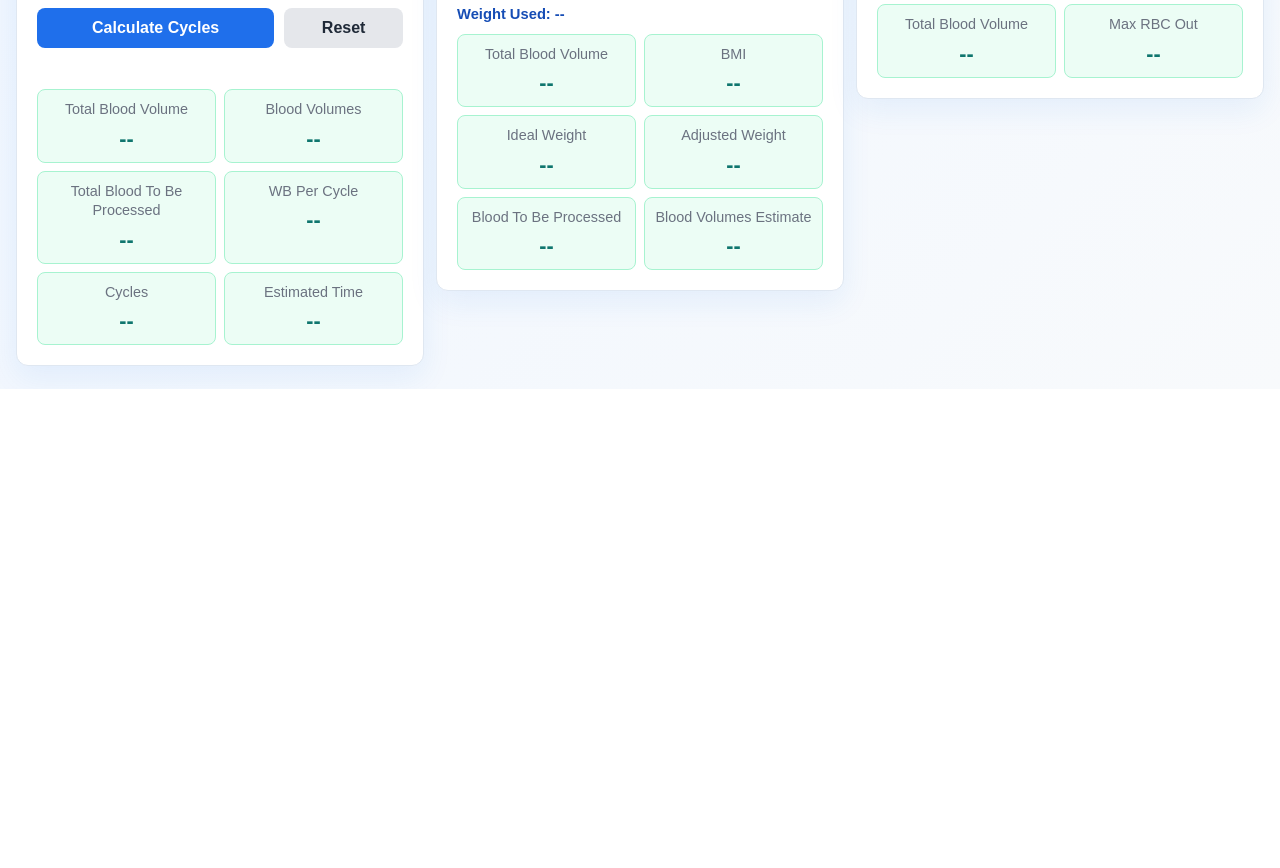
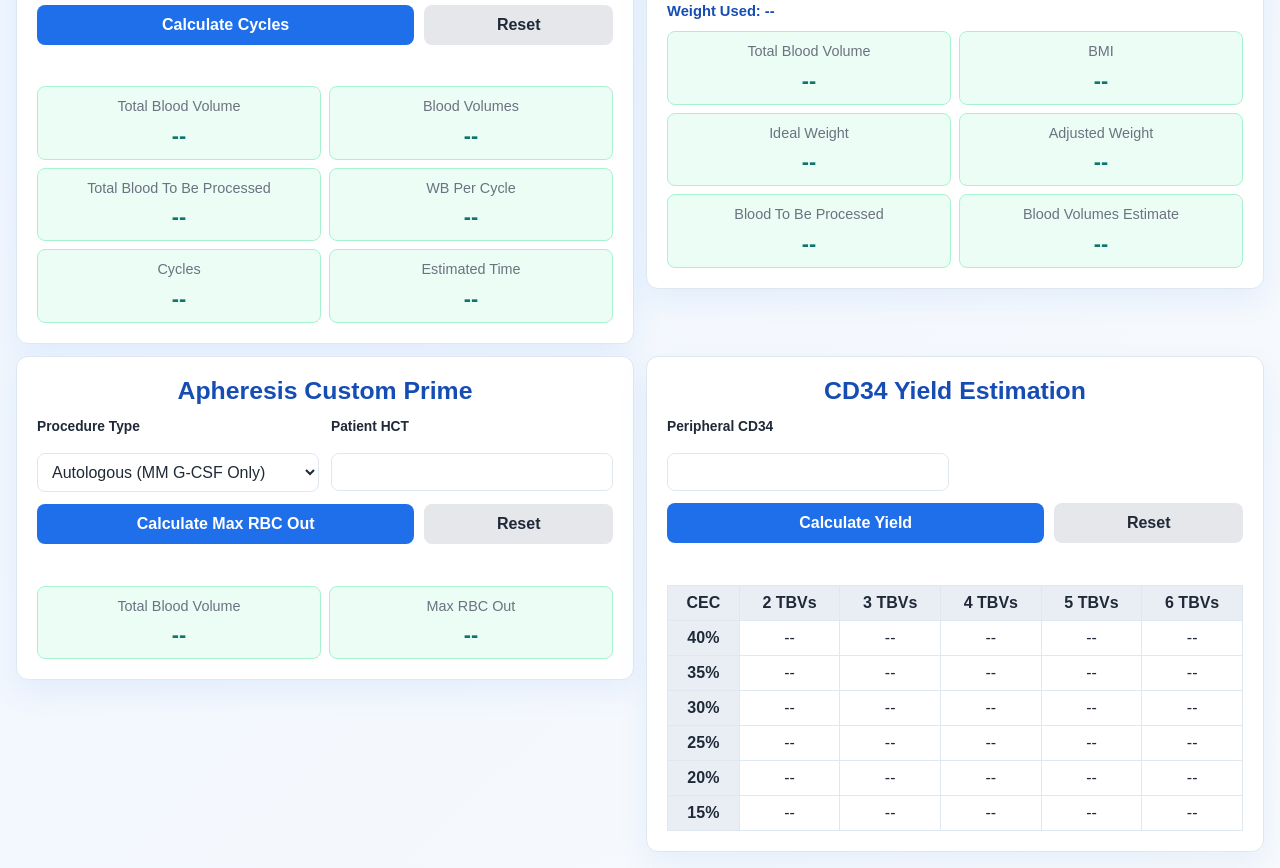
Before and after one commit to Daniel-249/Autologous-calculator, a plain HTML site: page index.html in a window 1280 px wide. Shown: the part 411-1279 px from the top of the page. Before the commit the page ends 800 px from the top, so only its background shows below. Drawn offline with Linux system fonts and the light colour scheme.

Commit message:
Add files via upload

```diff
--- a/index.html
+++ b/index.html
@@ -7,6 +7,7 @@
     <title>Stem Cells</title>
     <link rel="manifest" href="./manifest.json" />
     <link rel="icon" type="image/jpeg" sizes="192x192" href="./Icon(192).jpg" />
+    <link rel="apple-touch-icon" type="image/png" sizes="192x192" href="./apple-touch-icon.png" />
     <style>
       :root {
         --bg: #f4f7fb;
@@ -41,7 +42,7 @@
 
       .tabs {
         display: grid;
-        grid-template-columns: 1fr 1.25fr 1.25fr;
+        grid-template-columns: repeat(4, minmax(0, 1fr));
         gap: 4px;
         width: 100%;
         padding: 4px;
@@ -195,26 +196,30 @@
 
       #calculateBtn,
       #calculateTargetBtn,
-      #calculatePrimeBtn {
+      #calculatePrimeBtn,
+      #calculateYieldBtn {
         background: var(--primary);
       }
 
       #calculateBtn:hover,
       #calculateTargetBtn:hover,
-      #calculatePrimeBtn:hover {
+      #calculatePrimeBtn:hover,
+      #calculateYieldBtn:hover {
         background: var(--primary-dark);
       }
 
       #resetBtn,
       #resetTargetBtn,
-      #resetPrimeBtn {
+      #resetPrimeBtn,
+      #resetYieldBtn {
         background: #e5e7eb;
         color: var(--text);
       }
 
       #resetBtn:hover,
       #resetTargetBtn:hover,
-      #resetPrimeBtn:hover {
+      #resetPrimeBtn:hover,
+      #resetYieldBtn:hover {
         background: #d1d5db;
       }
 
@@ -275,7 +280,35 @@
         color: #b91c1c;
       }
 
+      .yield-table-wrapper {
+        margin-top: 12px;
+        overflow-x: auto;
+      }
+
+      .yield-table {
+        width: 100%;
+        min-width: 480px;
+        border-collapse: collapse;
+        text-align: center;
+      }
+
+      .yield-table th,
+      .yield-table td {
+        padding: 8px;
+        border: 1px solid var(--border);
+        white-space: nowrap;
+      }
+
+      .yield-table thead th,
+      .yield-table tbody th {
+        background: #e9eef5;
+      }
+
       @media (max-width: 700px) {
+        .tabs {
+          grid-template-columns: repeat(2, minmax(0, 1fr));
+        }
+
         .patient-grid {
           grid-template-columns: repeat(3, minmax(0, 1fr));
         }
@@ -318,7 +351,7 @@
         }
 
         .calculator-grid {
-          grid-template-columns: repeat(3, minmax(0, 1fr));
+          grid-template-columns: repeat(2, minmax(0, 1fr));
           gap: 12px;
         }
       }
@@ -358,6 +391,7 @@
         <button class="tab-button" id="tbvTab" type="button" role="tab" aria-selected="true" aria-controls="tbvPanel" tabindex="0">No. of Cycles</button>
         <button class="tab-button" id="apheresisTab" type="button" role="tab" aria-selected="false" aria-controls="apheresisPanel" tabindex="-1">Apheresis Estimate to Target</button>
         <button class="tab-button" id="cellCollectionTab" type="button" role="tab" aria-selected="false" aria-controls="cellCollectionPanel" tabindex="-1">Apheresis Custom Prime</button>
+        <button class="tab-button" id="yieldTab" type="button" role="tab" aria-selected="false" aria-controls="yieldPanel" tabindex="-1">CD34 Yield Estimation</button>
       </div>
 
       <div class="calculator-grid">
@@ -496,6 +530,36 @@
           </div>
         </div>
       </section>
+
+      <section class="card tab-panel" id="yieldPanel" role="tabpanel" aria-labelledby="yieldTab" hidden>
+        <h1>CD34 Yield Estimation</h1>
+        <div class="input-grid">
+          <div class="form-group">
+            <label for="peripheralCd34">Peripheral CD34</label>
+            <input id="peripheralCd34" type="number" min="0" step="any" />
+          </div>
+        </div>
+        <div class="actions">
+          <button type="button" id="calculateYieldBtn">Calculate Yield</button>
+          <button type="button" id="resetYieldBtn">Reset</button>
+        </div>
+        <div id="yieldError" class="error" role="alert"></div>
+        <div class="yield-table-wrapper" aria-live="polite">
+          <table class="yield-table">
+            <thead>
+              <tr>
+                <th scope="col">CEC</th>
+                <th scope="col">2 TBVs</th>
+                <th scope="col">3 TBVs</th>
+                <th scope="col">4 TBVs</th>
+                <th scope="col">5 TBVs</th>
+                <th scope="col">6 TBVs</th>
+              </tr>
+            </thead>
+            <tbody id="yieldTableBody"></tbody>
+          </table>
+        </div>
+      </section>
       </div>
     </main>
 
@@ -542,8 +606,15 @@
       const primeErrorBox = document.getElementById('primeError');
       const primeTbvOutput = document.getElementById('primeTbvOutput');
       const maxRbcOutOutput = document.getElementById('maxRbcOutOutput');
+      const peripheralCd34Input = document.getElementById('peripheralCd34');
+      const calculateYieldBtn = document.getElementById('calculateYieldBtn');
+      const resetYieldBtn = document.getElementById('resetYieldBtn');
+      const yieldErrorBox = document.getElementById('yieldError');
+      const yieldTableBody = document.getElementById('yieldTableBody');
       const desktopLayout = window.matchMedia('(min-width: 1100px)');
       let activePanelId = 'tbvPanel';
+      const yieldEfficiencies = [0.4, 0.35, 0.3, 0.25, 0.2, 0.15];
+      const yieldBloodVolumeCounts = [2, 3, 4, 5, 6];
 
       const customPrimeConstants = {
         kitWbVol: 130,
@@ -850,10 +921,65 @@
         saveFormState();
       }
 
+      function renderYieldTable(peripheralCd34 = null, tbvLiters = null, patientWeight = null) {
+        yieldTableBody.textContent = '';
+        yieldEfficiencies.forEach((efficiency) => {
+          const row = document.createElement('tr');
+          const efficiencyHeader = document.createElement('th');
+          efficiencyHeader.scope = 'row';
+          efficiencyHeader.textContent = `${(efficiency * 100).toFixed(0)}%`;
+          row.appendChild(efficiencyHeader);
+
+          yieldBloodVolumeCounts.forEach((bloodVolumeCount) => {
+            const cell = document.createElement('td');
+            cell.textContent = peripheralCd34 === null
+              ? '--'
+              : (
+                peripheralCd34 * efficiency * tbvLiters * bloodVolumeCount / patientWeight
+              ).toFixed(1);
+            row.appendChild(cell);
+          });
+
+          yieldTableBody.appendChild(row);
+        });
+      }
+
+      function calculateYieldEstimate() {
+        yieldErrorBox.textContent = '';
+        renderYieldTable();
+
+        const peripheralCd34 = readNumber(peripheralCd34Input, true);
+        const height = readNumber(heightInput);
+        const patientWeight = readNumber(weightInput);
+        if (peripheralCd34 === null) {
+          yieldErrorBox.textContent = 'Enter a Peripheral CD34 value.';
+          return;
+        }
+        if ([peripheralCd34, height, patientWeight].some(Number.isNaN)) {
+          yieldErrorBox.textContent = 'Peripheral CD34 must be zero or greater; height and weight must be greater than zero.';
+          return;
+        }
+        if (height === null || patientWeight === null) {
+          yieldErrorBox.textContent = 'Enter patient height and weight in the top bar.';
+          return;
+        }
+
+        const tbvLiters = calculateTBV(genderInput.value, height, patientWeight);
+        renderYieldTable(peripheralCd34, tbvLiters, patientWeight);
+      }
+
+      function resetYieldEstimate() {
+        peripheralCd34Input.value = '';
+        yieldErrorBox.textContent = '';
+        renderYieldTable();
+        saveFormState();
+      }
+
       function resetAll() {
         resetForm();
         resetTargetEstimate();
         resetPrimeEstimate();
+        resetYieldEstimate();
         genderInput.value = 'male';
         heightInput.value = '';
         weightInput.value = '';
@@ -919,6 +1045,7 @@
         return true;
       }
 
+      renderYieldTable();
       const hasSavedFormState = restoreFormState();
       persistentFields.forEach((field) => {
         field.addEventListener('input', saveFormState);
@@ -933,6 +1060,8 @@
       resetTargetBtn.addEventListener('click', resetTargetEstimate);
       calculatePrimeBtn.addEventListener('click', calculateCustomPrime);
       resetPrimeBtn.addEventListener('click', resetPrimeEstimate);
+      calculateYieldBtn.addEventListener('click', calculateYieldEstimate);
+      resetYieldBtn.addEventListener('click', resetYieldEstimate);
 
       if (hasSavedFormState) {
         calculate();
@@ -948,6 +1077,10 @@
         if (hasPrimeInputs) {
           calculateCustomPrime();
         }
+
+        if (hasPatientMeasurements && peripheralCd34Input.value.trim() !== '') {
+          calculateYieldEstimate();
+        }
       }
     </script>
     <script>
--- a/sw.js
+++ b/sw.js
@@ -1,10 +1,11 @@
-const CACHE_NAME = 'tbv-calculator-v3';
+const CACHE_NAME = 'tbv-calculator-v4';
 const PAGE_URL = './index.html';
 const APP_SHELL = [
   PAGE_URL,
   './manifest.json',
   './Icon(192).jpg',
-  './Icon(512).jpg'
+  './Icon(512).jpg',
+  './apple-touch-icon.png'
 ];
 
 self.addEventListener('install', (event) => {
```
Also changed, not shown: Icon(192).png (added), Icon(512).png (added), manifest.json.
